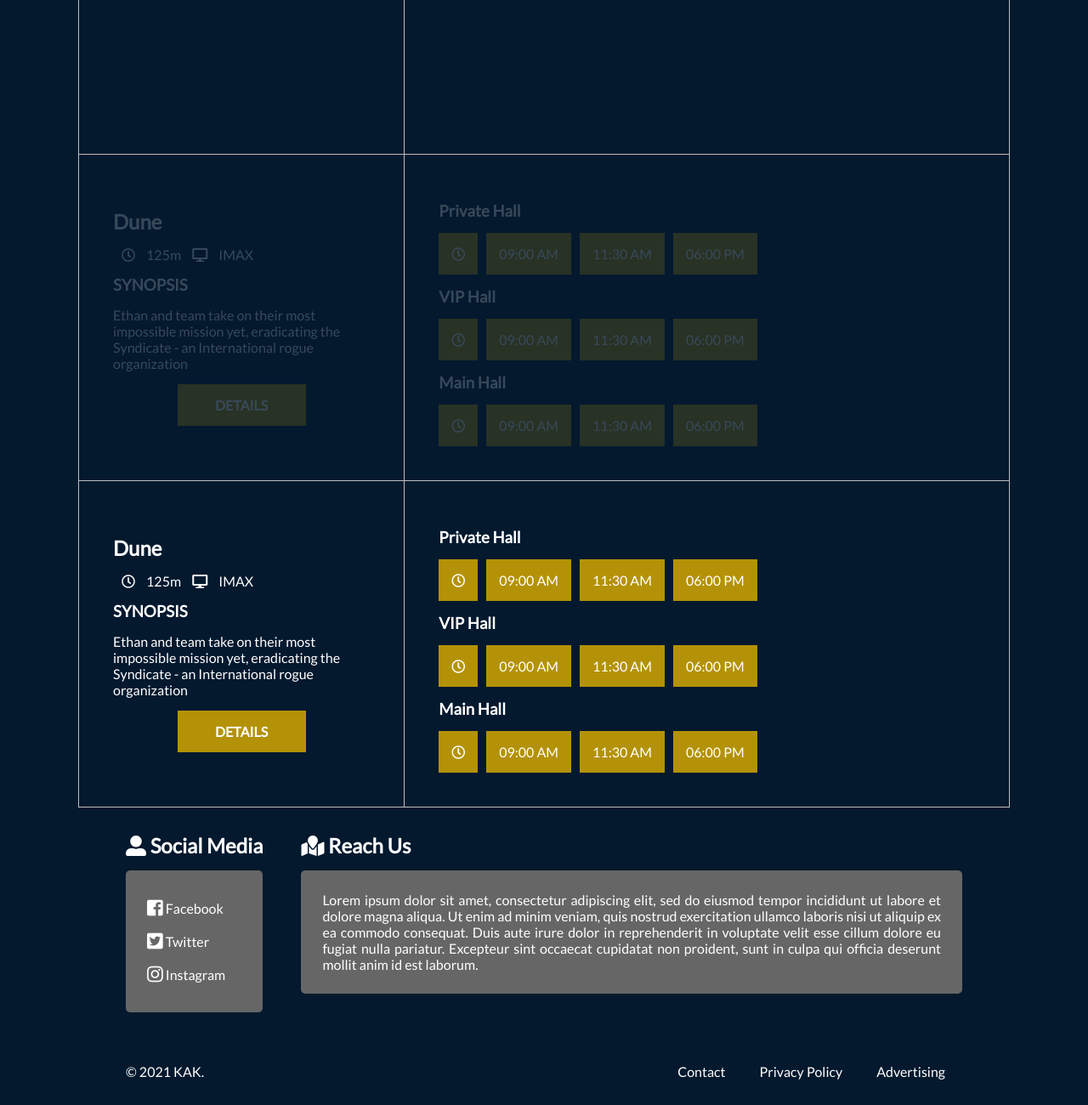
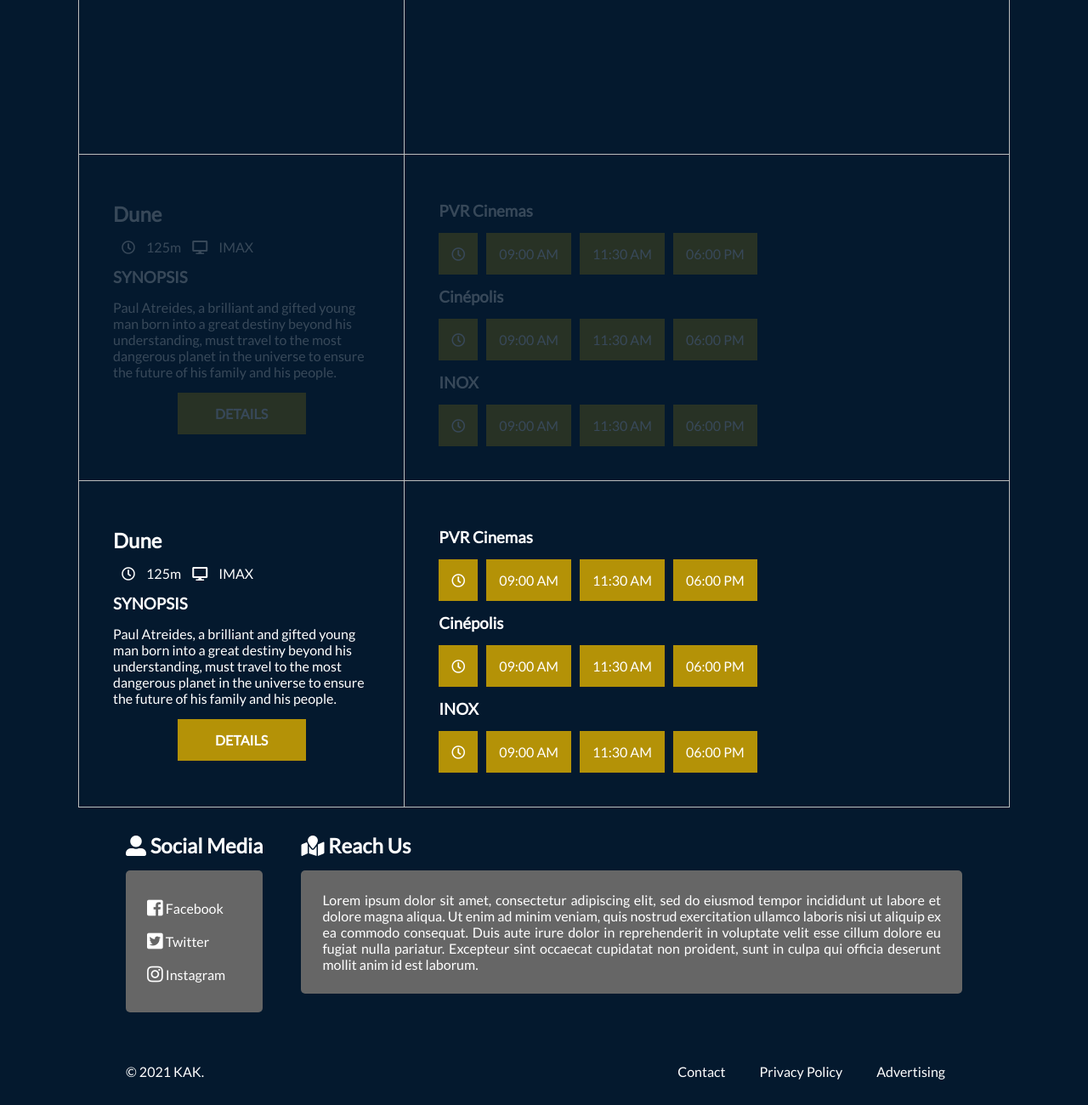
Before and after one commit to KaushalBarhate/Big-Cinema, a PHP site: page /schedule.php in a window 1280 px wide. Shown: the part 752-2052 px from the top of the page at 85% size. Run offline with PHP 8.4, Linux system fonts and the light colour scheme.

Commit message:
changed movie synopsis and theatre names

```diff
--- a/booking.php
+++ b/booking.php
@@ -66,9 +66,9 @@
 
                     <select name="theatre" required>
                         <option value="" disabled selected>THEATRE</option>
-                        <option value="main-hall">Main Hall</option>
-                        <option value="vip-hall">VIP Hall</option>
-                        <option value="private-hall">Private Hall</option>
+                        <option value="INOX">INOX</option>
+                        <option value="Cinepolis">Cinépolis</option>
+                        <option value="pvr-cinemas">PVR Cinemas</option>
                     </select>
 
                     <select name="type" required>
--- a/schedule.php
+++ b/schedule.php
@@ -34,14 +34,14 @@
                         <h2>Dune</h2>
                         <i class="far fa-clock"></i> 125m <i class="fas fa-desktop"></i> IMAX
                         <h3>SYNOPSIS</h3>
-                        <p>Ethan and team take on their most impossible mission yet, eradicating the Syndicate - an International rogue organization
+                        <p>Paul Atreides, a brilliant and gifted young man born into a great destiny beyond his understanding, must travel to the most dangerous planet in the universe to ensure the future of his family and his people.
                         </p>
                         <div class="schedule-item"> DETAILS</a>
                         </div>
                     </td>
                     <td>
                         <div class="hall-type">
-                            <h3>Private Hall</h3>
+                            <h3>PVR Cinemas</h3>
                             <div>
                                 <div class="schedule-item"><i class="far fa-clock"></i></div>
                                 <a href="seat-selection.php"><div class="schedule-item">09:00 AM</div></a>
@@ -50,7 +50,7 @@
                             </div>
                         </div>
                         <div class="hall-type">
-                            <h3>VIP Hall</h3>
+                            <h3>Cinépolis</h3>
                             <div>
                                 <div class="schedule-item"><i class="far fa-clock"></i></div>
                                 <div class="schedule-item">09:00 AM</div>
@@ -59,7 +59,7 @@
                             </div>
                         </div>
                         <div class="hall-type">
-                            <h3>Main Hall</h3>
+                            <h3>INOX</h3>
                             <div>
                                 <div class="schedule-item"><i class="far fa-clock"></i></div>
                                 <div class="schedule-item">09:00 AM</div>
@@ -74,14 +74,14 @@
                         <h2>Dune</h2>
                         <i class="far fa-clock"></i> 125m <i class="fas fa-desktop"></i> IMAX
                         <h3>SYNOPSIS</h3>
-                        <p>Ethan and team take on their most impossible mission yet, eradicating the Syndicate - an International rogue organization
+                        <p>Paul Atreides, a brilliant and gifted young man born into a great destiny beyond his understanding, must travel to the most dangerous planet in the universe to ensure the future of his family and his people.
                         </p>
                         <div class="schedule-item"> DETAILS</a>
                         </div>
                     </td>
                     <td>
                         <div class="hall-type">
-                            <h3>Private Hall</h3>
+                            <h3>PVR Cinemas</h3>
                             <div>
                                 <div class="schedule-item"><i class="far fa-clock"></i></div>
                                 <div class="schedule-item">09:00 AM</div>
@@ -90,7 +90,7 @@
                             </div>
                         </div>
                         <div class="hall-type">
-                            <h3>VIP Hall</h3>
+                            <h3>Cinépolis</h3>
                             <div>
                                 <div class="schedule-item"><i class="far fa-clock"></i></div>
                                 <div class="schedule-item">09:00 AM</div>
@@ -99,7 +99,7 @@
                             </div>
                         </div>
                         <div class="hall-type">
-                            <h3>Main Hall</h3>
+                            <h3>INOX</h3>
                             <div>
                                 <div class="schedule-item"><i class="far fa-clock"></i></div>
                                 <div class="schedule-item">09:00 AM</div>
@@ -114,14 +114,14 @@
                         <h2>Dune</h2>
                         <i class="far fa-clock"></i> 125m <i class="fas fa-desktop"></i> IMAX
                         <h3>SYNOPSIS</h3>
-                        <p>Ethan and team take on their most impossible mission yet, eradicating the Syndicate - an International rogue organization
+                        <p>Paul Atreides, a brilliant and gifted young man born into a great destiny beyond his understanding, must travel to the most dangerous planet in the universe to ensure the future of his family and his people.
                         </p>
                         <div class="schedule-item"> DETAILS</a>
                         </div>
                     </td>
                     <td>
                         <div class="hall-type">
-                            <h3>Private Hall</h3>
+                            <h3>PVR Cinemas</h3>
                             <div>
                                 <div class="schedule-item"><i class="far fa-clock"></i></div>
                                 <div class="schedule-item">09:00 AM</div>
@@ -130,7 +130,7 @@
                             </div>
                         </div>
                         <div class="hall-type">
-                            <h3>VIP Hall</h3>
+                            <h3>Cinépolis</h3>
                             <div>
                                 <div class="schedule-item"><i class="far fa-clock"></i></div>
                                 <div class="schedule-item">09:00 AM</div>
@@ -139,7 +139,7 @@
                             </div>
                         </div>
                         <div class="hall-type">
-                            <h3>Main Hall</h3>
+                            <h3>INOX</h3>
                             <div>
                                 <div class="schedule-item"><i class="far fa-clock"></i></div>
                                 <div class="schedule-item">09:00 AM</div>
```
